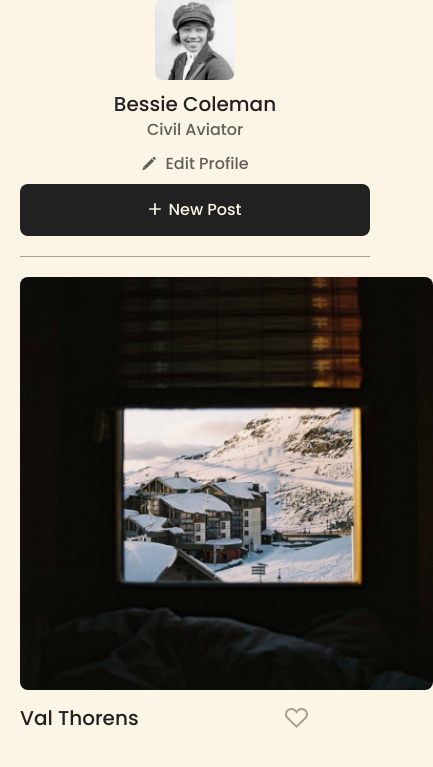
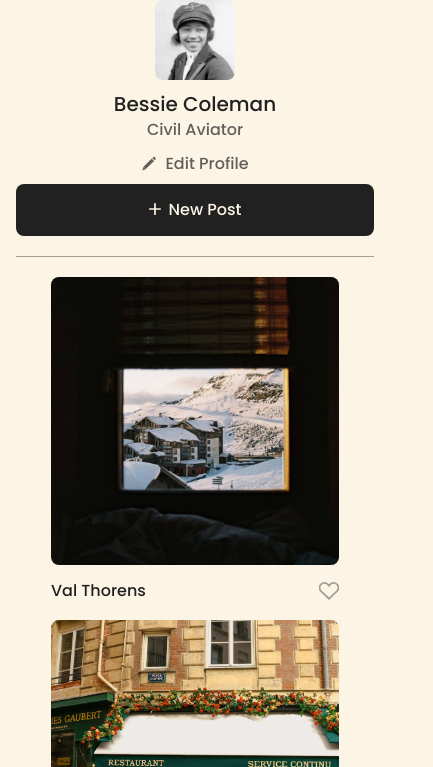
Before and after one commit to ComradeCheesy/se_project_spots, a plain HTML site: page index.html in a window 390 px wide. Shown: the part 66-833 px from the top of the page, 433 px wide, since content can reach past the window. Drawn offline with Linux system fonts and the light colour scheme.

Commit message:
last corrections fingers crossed

```diff
--- a/blocks/card.css
+++ b/blocks/card.css
@@ -1,6 +1,5 @@
 .card__like-button {
   background-image: url(../images/like-icon-dark.svg);
-  /* the link that gets attached with this correction says that the icon should be gray in its default state & black in its hover state so im unsure of the correction i need to do. the gray icon is pulled straight from the figma */
   cursor: pointer;
   background-repeat: no-repeat;
   background-size: cover;
@@ -9,6 +8,7 @@
   background-color: transparent;
   border: none;
   opacity: 0.4;
+  background-position: center;
 }
 
 .card__like-button:hover {
@@ -40,8 +40,8 @@ white-space: nowrap;
 max-width: 350px;
 }
 
-@media screen and (max-width: 320px) {
-  .card__text {
+@media screen and (max-width: 630px) {
+  .card__title {
     font-size: 16px;
     max-width: 250px;
   }
@@ -51,4 +51,9 @@ max-width: 350px;
     height: 18px;
   }
 
+  .card__image {
+    width: 288px;
+    height: 288px;
+  }
+
 }
--- a/blocks/cards.css
+++ b/blocks/cards.css
@@ -7,10 +7,14 @@
   gap: 40px 20px;
   width: 100%;
   border-bottom: 1px solid rgba(33, 33, 33, 0.4);
+  justify-content: center;
 }
 
 @media screen and (max-width: 630px) {
   .cards__list {
     grid-template-columns: repeat(auto-fit, 288px);
+    row-gap: 20px;
+    padding-bottom: 20px;
   }
 }
+/*my commits & pushes seem to not be working correctly as the corrections i received are ones i already did? i would appreciate help on the topic if it something you could provide */
--- a/blocks/page.css
+++ b/blocks/page.css
@@ -6,7 +6,7 @@
   color: #212121;
   position: relative;
   box-sizing: border-box;
-  padding: 0 20px;
+  padding: 0 16px;
 }
 
 .page__section {
```
